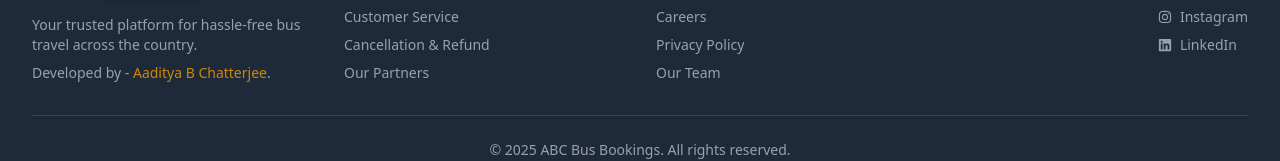
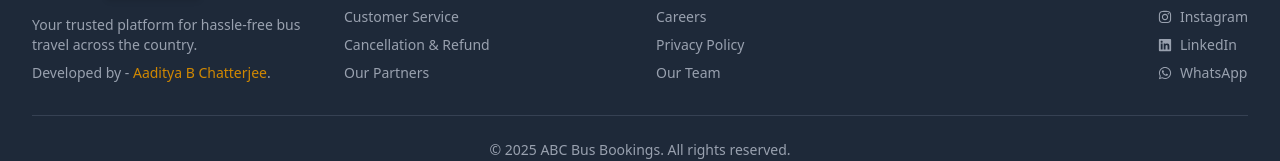
Before and after one commit to AadityaUoHyd/abc-bus-bookings, a React (Vite) app: page / in a window 1280 px wide. Shown: the part 608-769 px from the top of the page. Built offline with nearby package versions, Linux system fonts and the light colour scheme; no server answers.

Commit message:
latest project update

```diff
--- a/src/components/BusList.jsx
+++ b/src/components/BusList.jsx
@@ -9,6 +9,7 @@ import Main2 from '../assets/main2.png';
 import Stop from '../assets/stop.png';
 import Man from '../assets/man.png';
 import Woman from '../assets/woman.png';
+import { FaChevronLeft, FaChevronRight } from 'react-icons/fa';
 
 
 const BusList = ({ token, onSelectBus }) => {
@@ -292,9 +293,7 @@ const BusList = ({ token, onSelectBus }) => {
                             className={`btn-secondary p-2 sm:p-1.5 rounded-full disabled:opacity-50 disabled:cursor-not-allowed transition duration-200`}
                             aria-label="Previous page"
                         >
-    <svg className="w-5 h-5 sm:w-4 sm:h-4" fill="none" stroke="currentColor" viewBox="0 0 24 24" xmlns="http://www.w3.org/2000/svg">
-      <path strokeLinecap="round" strokeLinejoin="round" strokeWidth="2" d="M15 19l-7-7 7-7" />
-    </svg>
+                            <FaChevronLeft className="w-5 h-5 sm:w-4 sm:h-4" />
                         </button>
                         <span className="text-sm sm:text-xs font-medium text-[var(--foreground)]">
                             Page {currentPage} of {totalPages}
@@ -305,9 +304,7 @@ const BusList = ({ token, onSelectBus }) => {
                             className={`btn-secondary p-2 sm:p-1.5 rounded-full disabled:opacity-50 disabled:cursor-not-allowed transition duration-200`}
                             aria-label="Next page"
                         >
-    <svg className="w-5 h-5 sm:w-4 sm:h-4" fill="none" stroke="currentColor" viewBox="0 0 24 24" xmlns="http://www.w3.org/2000/svg">
-      <path strokeLinecap="round" strokeLinejoin="round" strokeWidth="2" d="M9 5l7 7-7 7" />
-    </svg>
+                            <FaChevronRight className="w-5 h-5 sm:w-4 sm:h-4" />
                         </button>
                     </div>
 
--- a/src/components/Wrapper.jsx
+++ b/src/components/Wrapper.jsx
@@ -20,6 +20,7 @@ import {
     FaPhone,
     FaUndo,
     FaAutoprefixer,
+    FaWhatsapp,
 } from 'react-icons/fa';
 import { ThemeContext } from './ThemeContext';
 
@@ -586,6 +587,17 @@ const Wrapper = ({ token, handleLogout, children }) => {
               LinkedIn
             </a>
           </li>
+          <li>
+            <a
+              href="https://api.whatsapp.com/send?phone=919999999999&text=Hi%20ABC%20Bus%20Bookings%2C%20I%27m%20interested%20in%20booking%20a%20bus.%20Please%20share%20details."
+              target="_blank"
+              rel="noopener noreferrer"
+              className="text-gray-400 hover:text-white flex items-center"
+            >
+              <FaWhatsapp className="mr-2" />
+              WhatsApp
+            </a>
+          </li>
         </ul>
       </div>
     </div>
```
Lines whose indentation alone changed are shown as unchanged.
